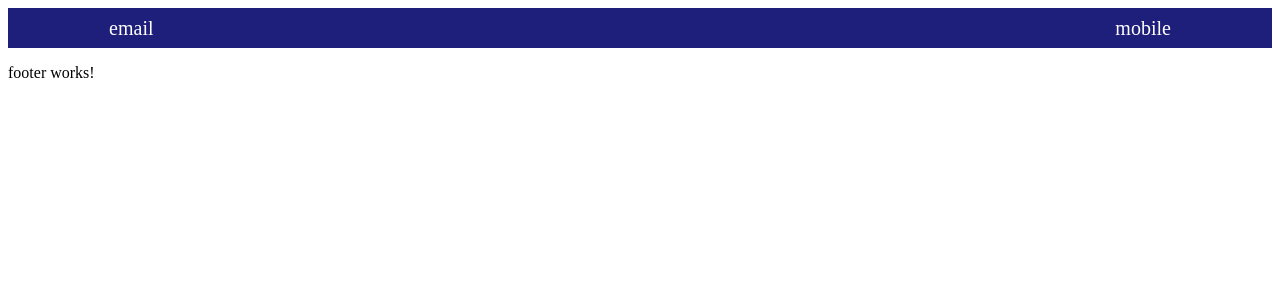
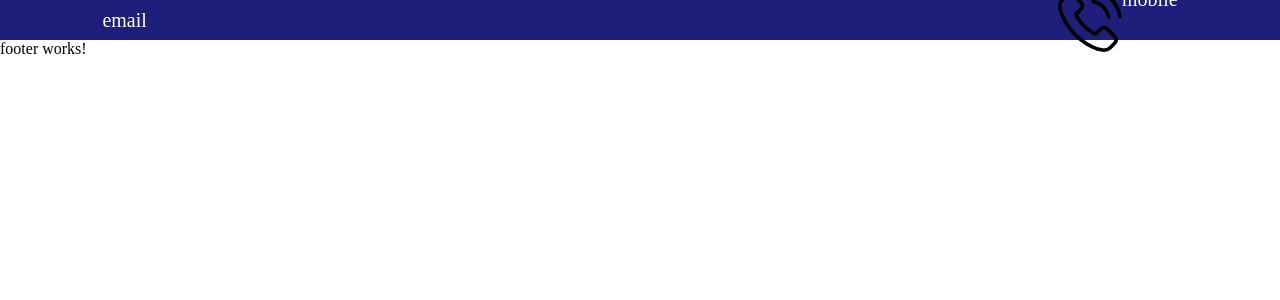
Before and after one commit to danishalbela/bytegarden, an Angular app: page / in a window 1280 px wide. Shown: the top 300 px of the page. Built offline with nearby package versions, Linux system fonts and the light colour scheme.

Commit message:
checkout

```diff
--- a/src/app/components/header/header.component.html
+++ b/src/app/components/header/header.component.html
@@ -1,4 +1,4 @@
 <div class="header">
     <span>email</span>
-    <span routerLink="/about">mobile</span>
+    <span> <img src="assets/phone-call.png" alt="phone"> mobile</span>
 </div>
--- a/src/styles.scss
+++ b/src/styles.scss
@@ -1 +1,2 @@
 /* You can add global styles to this file, and also import other style files */
+* { margin: 0; padding: 0; }
```
Also changed, not shown: src/assets/phone-call.png (added), src/assets/phone.gif (added).
